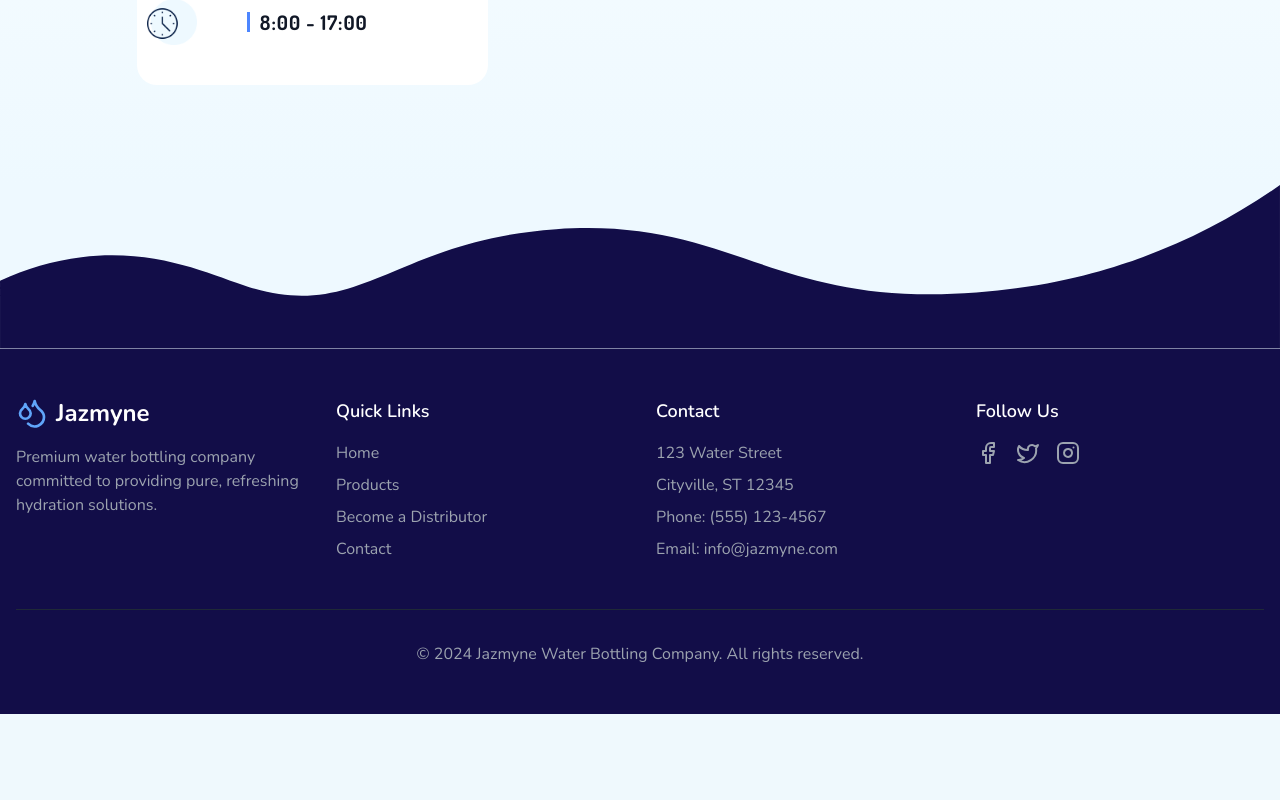
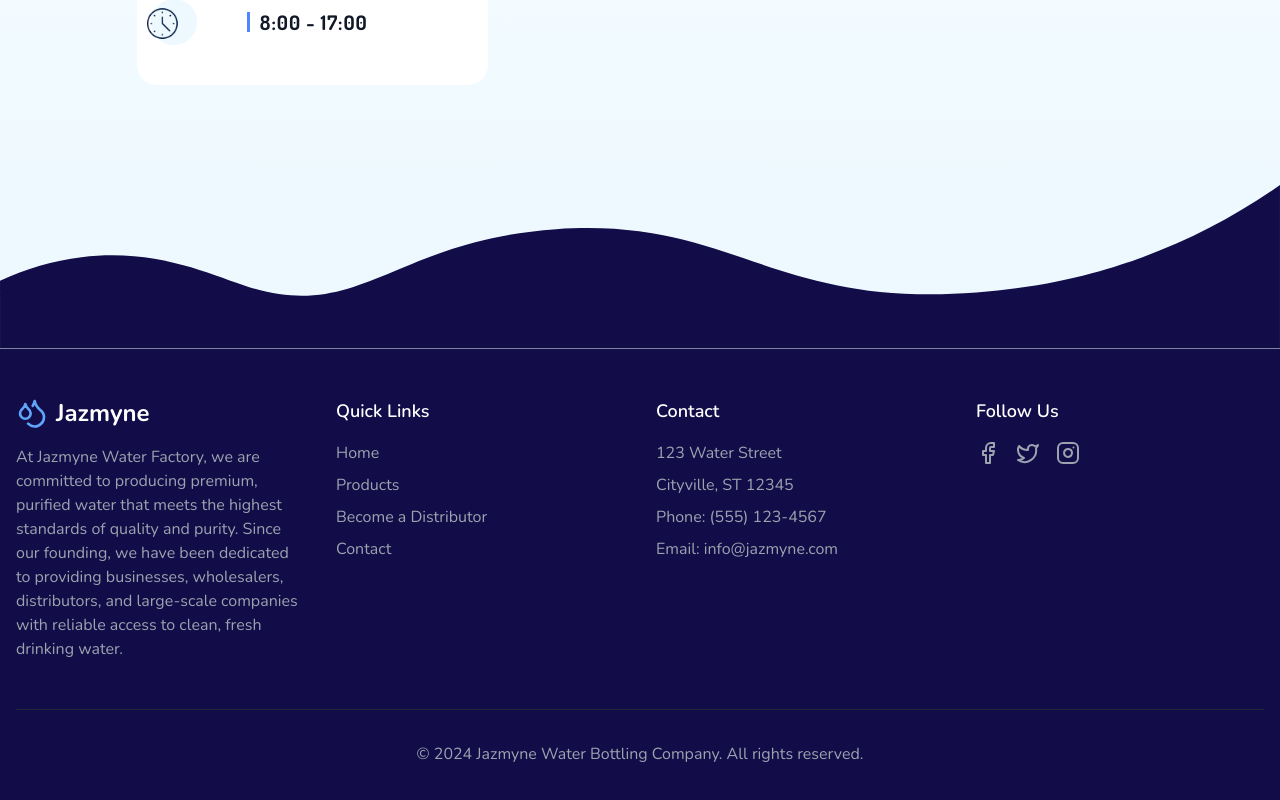
Before and after one commit to Kennyabby/Jazmyneng, a React (Vite) app: page / in a window 1280 px wide. Shown: the part 5503-6303 px from the top of the page. Before the commit the page ends 6217 px from the top, so only its background shows below. Built offline with nearby package versions, Linux system fonts and the light colour scheme.

Commit message:
new udpate

```diff
--- a/src/components/Footer.tsx
+++ b/src/components/Footer.tsx
@@ -11,7 +11,7 @@ export default function Footer() {
               <Droplets className="h-8 w-8 text-blue-400" />
               <span className="text-2xl font-bold">Jazmyne</span>
             </div>
-            <p className="text-gray-400">Premium water bottling company committed to providing pure, refreshing hydration solutions.</p>
+            <p className="text-gray-400">At Jazmyne Water Factory, we are committed to producing premium, purified water that meets the highest standards of quality and purity. Since our founding, we have been dedicated to providing businesses, wholesalers, distributors, and large-scale companies with reliable access to clean, fresh drinking water.</p>
           </div>
 
           <div>
```
